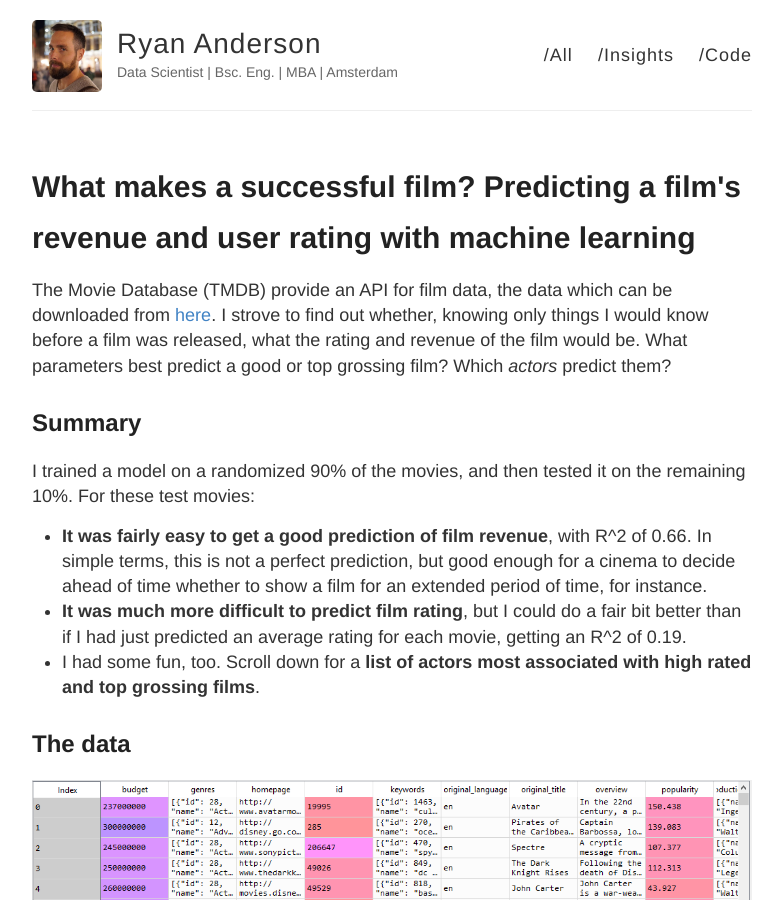
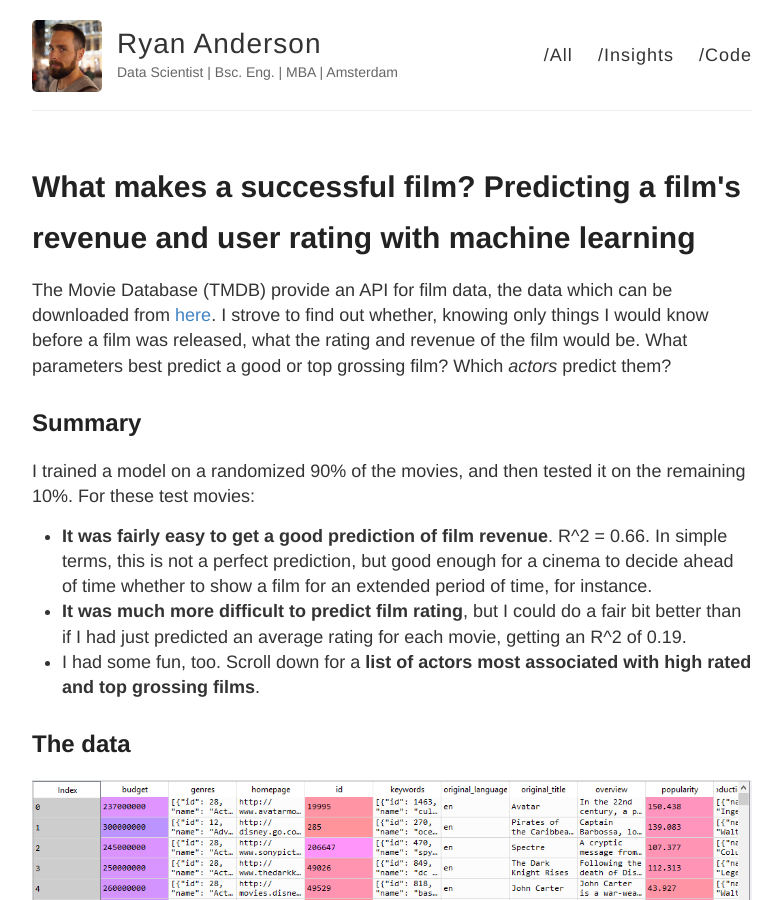
Before and after one commit to ryan-anderson-ds/ryan-anderson-ds.github.io, a Jekyll site: the page built from _posts/insights/2019-08-05-Predicting-Film-Success.md, in a window 1280 px wide and 900 px high. Shown: the whole window, without its empty margins (248-1031 px from the left). Built offline with Jekyll 4.4.1, drawn with Linux system fonts in a browser that asks for light colours.

Commit message:
Update 2019-08-05-Predicting-Film-Success.md

```diff
--- a/_posts/insights/2019-08-05-Predicting-Film-Success.md
+++ b/_posts/insights/2019-08-05-Predicting-Film-Success.md
@@ -12,7 +12,7 @@ Summary
 ------
 I trained a model on a randomized 90% of the movies, and then tested it on the remaining 10%. For these test movies:
 
-* **It was fairly easy to get a good prediction of film revenue**, with R^2 of 0.66. In simple terms, this is not a perfect prediction, but good enough for a cinema to decide ahead of time whether to show a film for an extended period of time, for instance.
+* **It was fairly easy to get a good prediction of film revenue**. R^2 = 0.66. In simple terms, this is not a perfect prediction, but good enough for a cinema to decide ahead of time whether to show a film for an extended period of time, for instance.
 * **It was much more difficult to predict film rating**, but I could do a fair bit better than if I had just predicted an average rating for each movie, getting an R^2 of 0.19.
 * I had some fun, too. Scroll down for a **list of actors most associated with high rated and top grossing films**.
 
```
